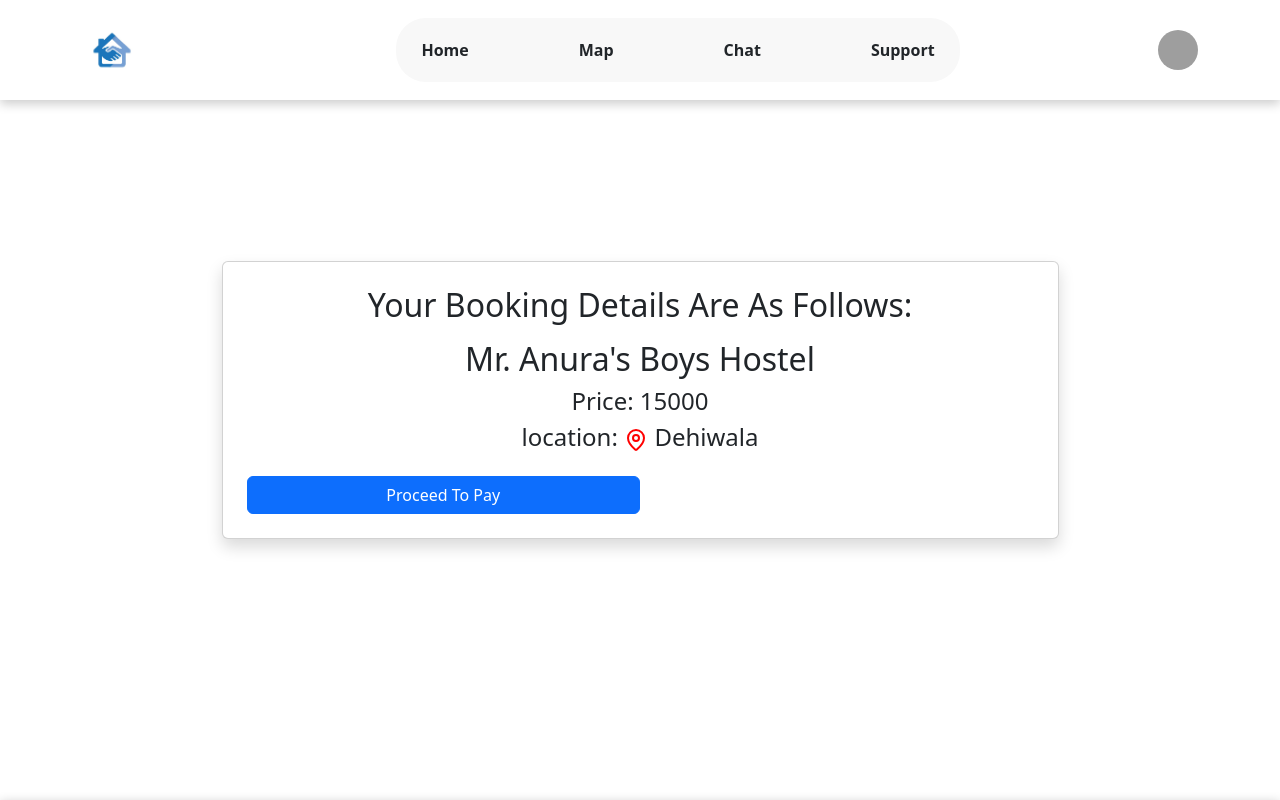
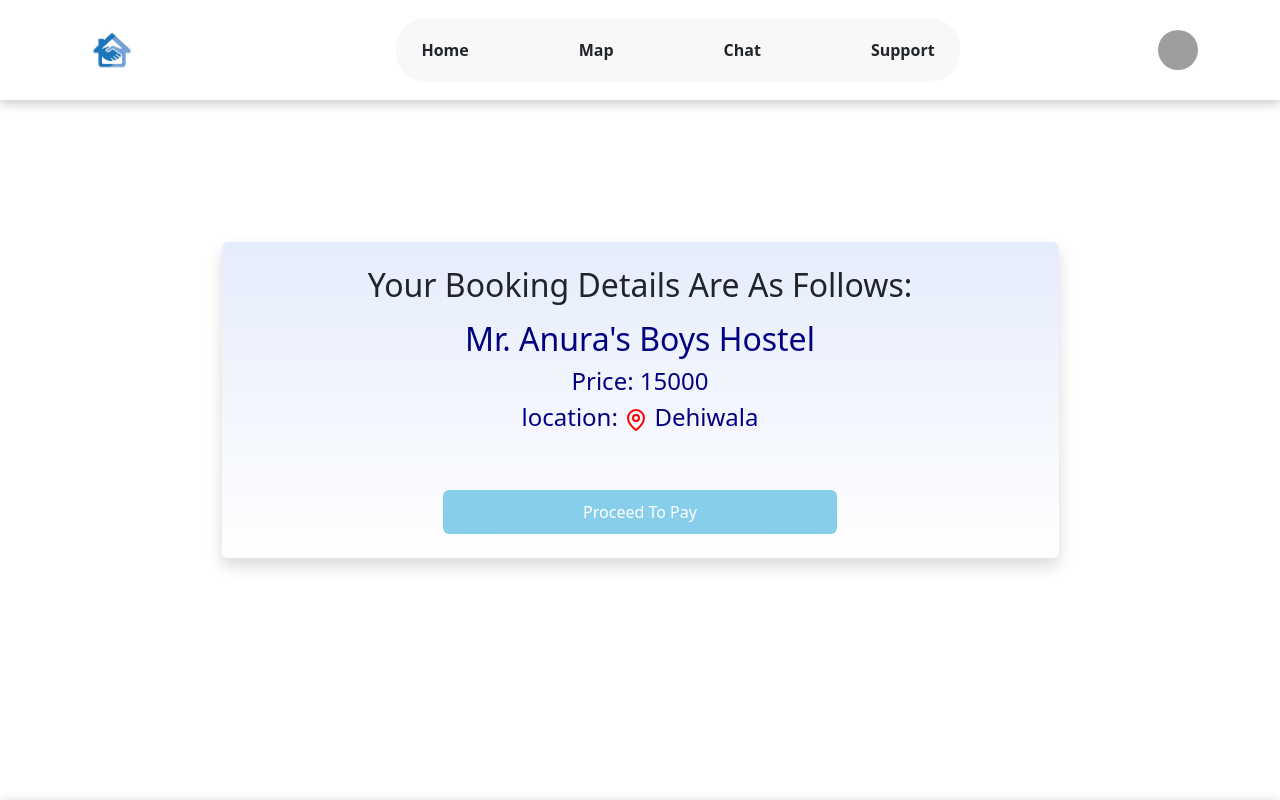
Before and after one commit to minindugimshan/BoardMate, a React (Vite) app in the folder Front-End/: page /property/1/payments in a window 1280 px wide. Shown: the top 800 px of the page. Built offline with nearby package versions, Linux system fonts and the light colour scheme; grey boxes are pictures that could not be loaded.

Commit message:
Adjusted the css

```diff
--- a/Front-End/src/components/Payments/Payments.css
+++ b/Front-End/src/components/Payments/Payments.css
@@ -2,6 +2,12 @@
 #payments-container{
     background: linear-gradient(to bottom, #e5ecfb, white);
     border: none;
+    display: flex;
+    flex-direction: column;
+    justify-content: center;
+    align-items: center;
+    height: 100%;
+    text-align: center;
 }
 #payments-container h4{
     color: navy;
@@ -11,6 +17,11 @@
     background-color: skyblue;
     justify-content: center;
     text-align: center;
+    border: none;
+    width: 50%;
+    padding: 10px 0;
+    display: inline-block;
+    margin-top: 50px !important;
 }
 .btn:hover{
     background-color: rgb(200, 217, 230);
--- a/Front-End/src/components/Payments/Payments.jsx
+++ b/Front-End/src/components/Payments/Payments.jsx
@@ -2,6 +2,7 @@ import React, { useState } from 'react'
 import { useParams } from 'react-router-dom'
 import { propertyData } from '../../data/propertyData'
 import { MapPin } from 'lucide-react';
+import './Payments.css'
 
 function Payments() {
 
@@ -33,7 +34,6 @@ function Payments() {
             <button className='btn mt-3 w-50 btn-primary' onClick={handleProceedToPay}>
                 Proceed To Pay
             </button>
-
         </div>
 
     </div>
```
